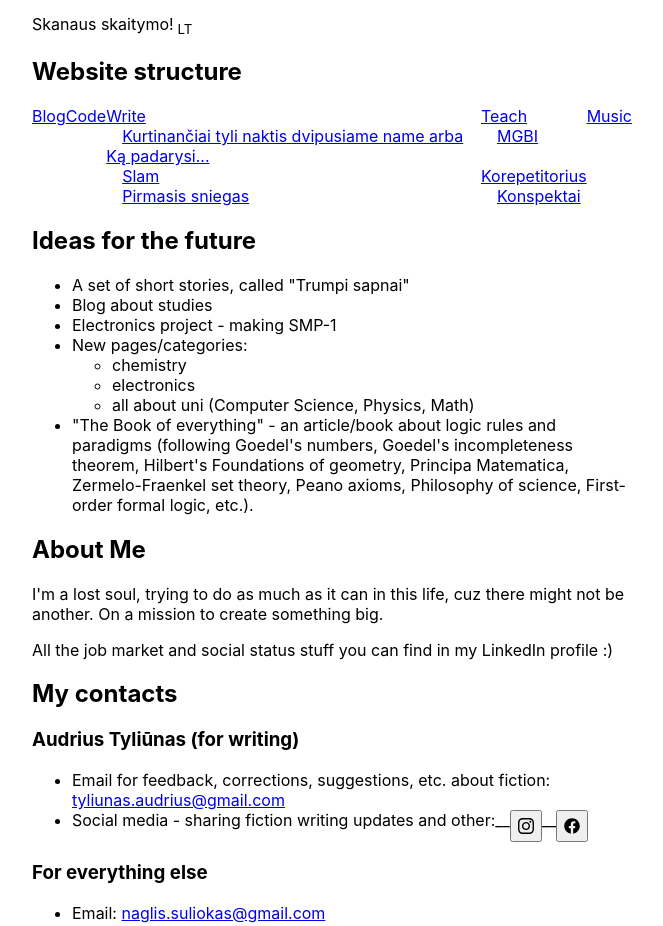
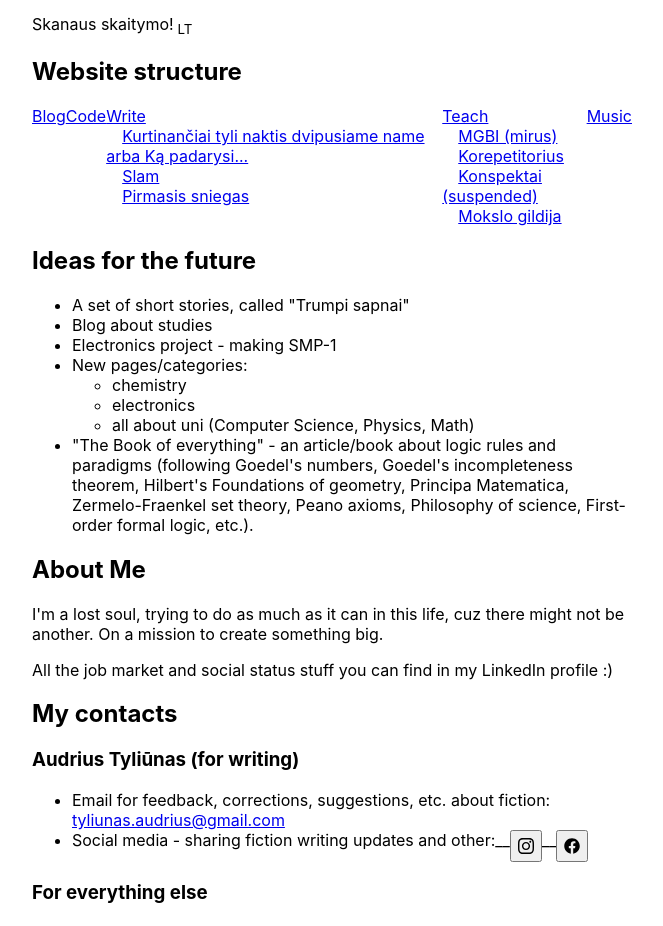
Before and after one commit to naglissul/naglissul.github.io, a React (Create React App) app: page / in a window 1280 px wide. Shown: the part 920-1846 px from the top of the page, without its empty margins (308-971 px from the left). Built offline with nearby package versions, Linux system fonts and the light colour scheme.

Commit message:
remove google analytics, modify teach superpage

```diff
--- a/public/index.html
+++ b/public/index.html
@@ -13,7 +13,7 @@
       rel="stylesheet"
     />
     <title>No Point Writings - Blog 'n stuff</title>
-    <!-- Google tag (gtag.js) -->
+    <!-- Google tag (gtag.js)
     <script
       async
       src="https://www.googletagmanager.com/gtag/js?id=G-QF6S7BYVNF"
@@ -27,6 +27,7 @@
 
       gtag("config", "G-QF6S7BYVNF");
     </script>
+    Till here -->
   </head>
   <body>
     <noscript>You need to enable JavaScript to run this app.</noscript>
--- a/src/constants.tsx
+++ b/src/constants.tsx
@@ -11,6 +11,7 @@ import DeafeningNightPage from "./pages/writePage/DeafeningNightPage";
 import WritePage from "./pages/writePage/WritePage";
 import SlamPage from "./pages/writePage/SlamPage";
 import TheFirstSnowPage from "./pages/writePage/TheFirstSnowPage";
+import MoksloGildijaPage from "./pages/teachPage/MoksloGildijaPage";
 
 export const POSTS_URL: string =
   "https://raw.githubusercontent.com/naglissul/blog-posts/main/posts/";
@@ -60,7 +61,7 @@ export const routes: IRoute[] = [
   },
   {
     path: "/teach/mgbi/",
-    title: "MGBI",
+    title: "MGBI (mirus)",
     element: <MgbiPage />,
   },
   {
@@ -70,10 +71,14 @@ export const routes: IRoute[] = [
   },
   {
     path: "/teach/konsp/",
-    title: "Konspektai",
+    title: "Konspektai (suspended)",
     element: <KonspPage />,
   },
-
+  {
+    path: "/teach/mokslo-gildija/",
+    title: "Mokslo gildija",
+    element: <MoksloGildijaPage />,
+  },
   {
     path: "/music/",
     title: "Music",
--- a/src/pages/homePage/HomePage.tsx
+++ b/src/pages/homePage/HomePage.tsx
@@ -119,7 +119,7 @@ function HomePage() {
 
           <div>
             &emsp;
-            <Link to="/teach/mgbi/">MGBI</Link>
+            <Link to="/teach/mgbi/">MGBI (mirus)</Link>
           </div>
           <div>
             &emsp;
@@ -127,7 +127,11 @@ function HomePage() {
           </div>
           <div>
             &emsp;
-            <Link to="/teach/konsp/">Konspektai</Link>
+            <Link to="/teach/konsp/">Konspektai (suspended)</Link>
+          </div>
+          <div>
+            &emsp;
+            <Link to="/teach/mokslo-gildija/">Mokslo gildija</Link>
           </div>
         </div>
         <div>
--- a/src/pages/teachPage/KorepPage.tsx
+++ b/src/pages/teachPage/KorepPage.tsx
@@ -1,26 +1,19 @@
 function KorepPage() {
   return (
     <section>
-      Čia bus patalpinta informacija apie mano, kaip matematikos
-      korepetitoriaus, paslaugas. Taip pat, informacija apie mano, kaip fizikos
-      korepetitoriaus, ar bet kokio dalyko professional learner-/teacher
-      paslaugas.
-      {/* LT, cuz for now addressed only for LT (but options are open for English)
-
-      Korepetitorius
-15€/60min
-
-Matematika (galima ir fiziką)
-
-Nuotoliu. Jei įmanona suderint, tuomet galima ir gyvai.
-
-Vienkartiniam pasiaiškinimam susitarus laiką ofc galima nemokamai.
-
-El. laiškai visada nemokami 😉
-
-Konspektai
-… (coming soon)
-*/}
+      <p>Matematika (galima ir fiziką)</p>
+      <p>Kaina: 15€/60min</p>
+      <p>Nuotoliu. Jei įmanoma suderinti, tuomet galima ir gyvai.</p>
+      <p>Vienkartinį susiskambinimą/susitikimą galima nemokamai.</p>
+      <p>
+        El. laiškai su prašymu paaiškinti kokįnors dalyką, aišku, visuomet
+        nemokami ;)
+      </p>
+      <h2>Idėja ateičiai:</h2>
+      <p>
+        Patapti professional learner - t.y. išmokti pačiam naujus dalykus pagal
+        užsakymą ir tuomet paaiškinti/išmokyti užsisakiusįjį.
+      </p>
     </section>
   );
 }
--- a/src/pages/teachPage/MgbiPage.tsx
+++ b/src/pages/teachPage/MgbiPage.tsx
@@ -1,8 +1,8 @@
 function MgbiPage() {
   return (
     <section>
-      Čia bus patalpinta informacija apie studentų paskaitų iniciatyvą "Mokslas
-      gali būti įdomus".
+      <h1>Truputį mirus iniciatyva</h1>
+      <p></p>
       <a href="https://drive.google.com/file/d/1iXnJA4AmH1dD26zyLRHr7WbXqIAl-Gs1/view?usp=sharing">
         Euler's identity lecture recording
       </a>
--- /dev/null
+++ b/src/pages/teachPage/MoksloGildijaPage.tsx
@@ -0,0 +1,10 @@
+function MoksloGildijaPage() {
+  return (
+    <section>
+      <p>Čia bus pateikta informacija apie iniciatyvą "Mokslo gildija"</p>
+      {/* Dėl daugiau info susisiekit su manim */}
+    </section>
+  );
+}
+
+export default MoksloGildijaPage;
--- a/src/pages/teachPage/TeachPage.tsx
+++ b/src/pages/teachPage/TeachPage.tsx
@@ -18,10 +18,13 @@ function TeachPage() {
         <Link to="/teach/korep/">Korepetitorius</Link>
       </h1>
       <h1>
-        <Link to="/teach/mgbi/">MGBI</Link>
+        <Link to="/teach/mgbi/">MGBI (mirus iniciatyva)</Link>
       </h1>
       <h1>
-        <Link to="/teach/konsp/">Konspektai</Link>
+        <Link to="/teach/konsp/">Konspektai (suspended iniciatyva)</Link>
+      </h1>
+      <h1>
+        <Link to="/teach/mokslo-gildija/">Mokslo gildija</Link>
       </h1>
     </section>
   );
```
